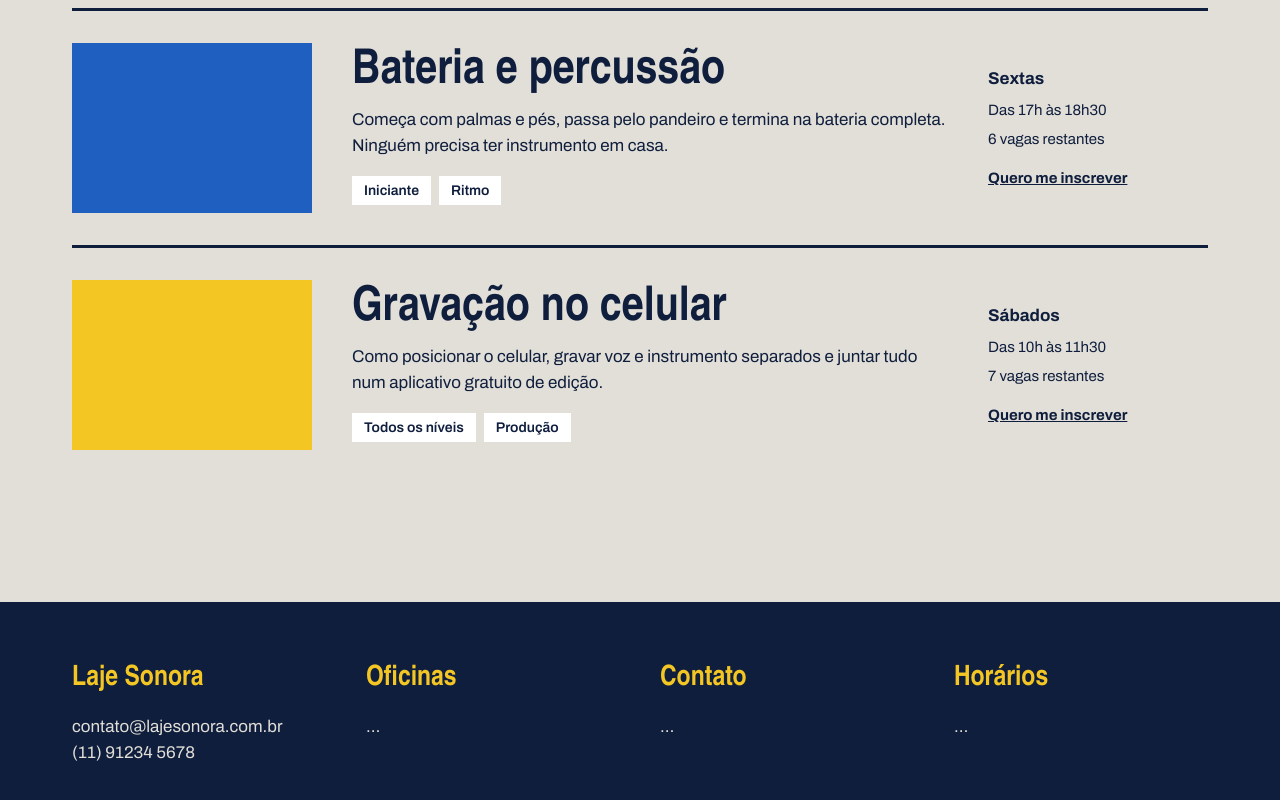
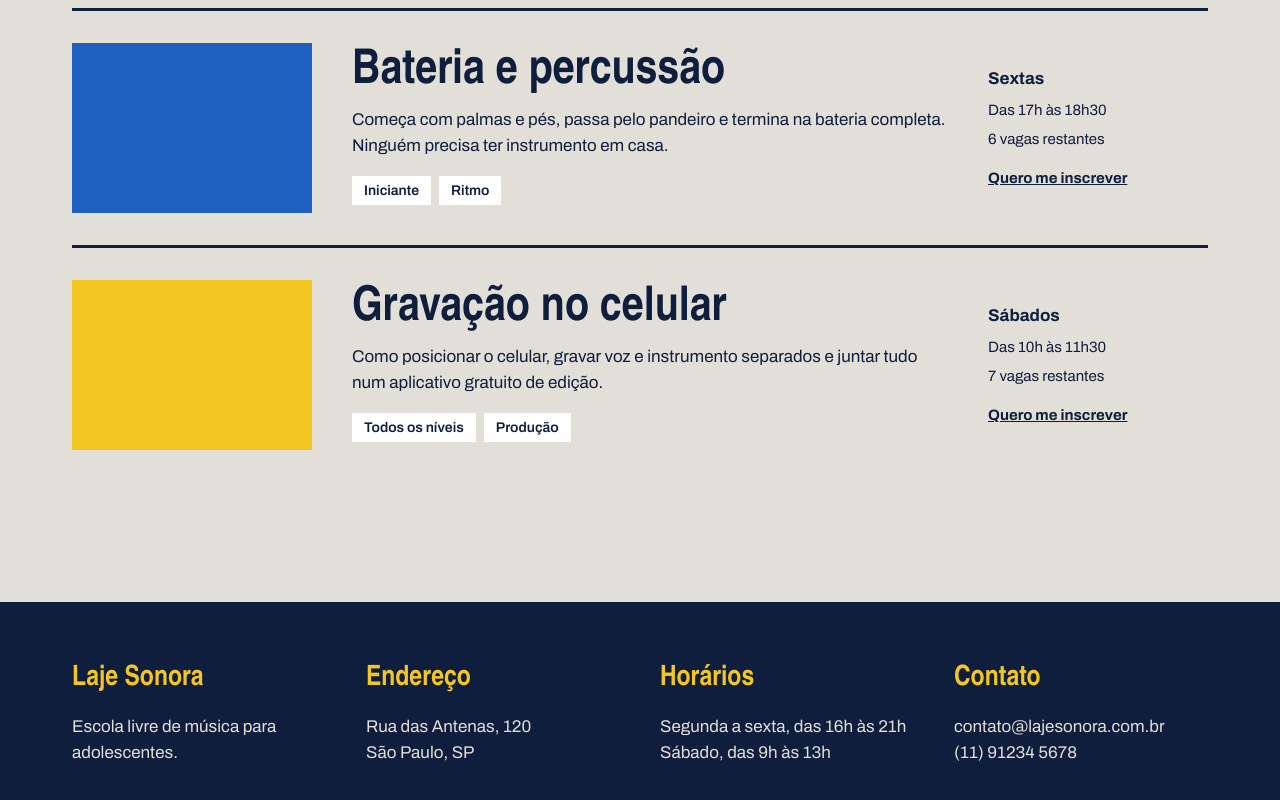
Before and after one commit to brunocascemiro1time/laje_sonora, a plain HTML site: page oficinas.html in a window 1280 px wide. Shown: the part 1474-2274 px from the top of the page. Drawn offline with Linux system fonts and the light colour scheme; a web font is replaced by a local one.

Commit message:
final 2 3

```diff
--- a/oficinas.html
+++ b/oficinas.html
@@ -143,16 +143,41 @@
     </div>
   </main>
 
-  <footer class="rodape">
-    <div class="conteudo">
-      <div class="rodape-colunas">
-        <div class="rodape-coluna"><h4>Laje Sonora</h4><p>contato@lajesonora.com.br<br>
-                    (11) 91234 5678</p></div>
-        <div class="rodape-coluna"><h4>Oficinas</h4><p>…</p></div>
-        <div class="rodape-coluna"><h4>Contato</h4><p>…</p></div>
-        <div class="rodape-coluna"><h4>Horários</h4><p>…</p></div>
-      </div>
-    </div>
-  </footer>
+    <footer class="rodape">
+
+        <div class="conteudo rodape-colunas">
+
+            <div class="rodape-coluna">
+                <h4>Laje Sonora</h4>
+                <p>Escola livre de música para adolescentes.</p>
+            </div>
+
+            <div class="rodape-coluna">
+                <h4>Endereço</h4>
+                <p>
+                    Rua das Antenas, 120<br>
+                    São Paulo, SP
+                </p>
+            </div>
+
+            <div class="rodape-coluna">
+                <h4>Horários</h4>
+                <p>
+                    Segunda a sexta, das 16h às 21h<br>
+                    Sábado, das 9h às 13h
+                </p>
+            </div>
+
+            <div class="rodape-coluna">
+                <h4>Contato</h4>
+                <p>
+                    contato@lajesonora.com.br<br>
+                    (11) 91234 5678
+                </p>
+            </div>
+
+        </div>
+
+    </footer>
 </body>
 </html>
```
